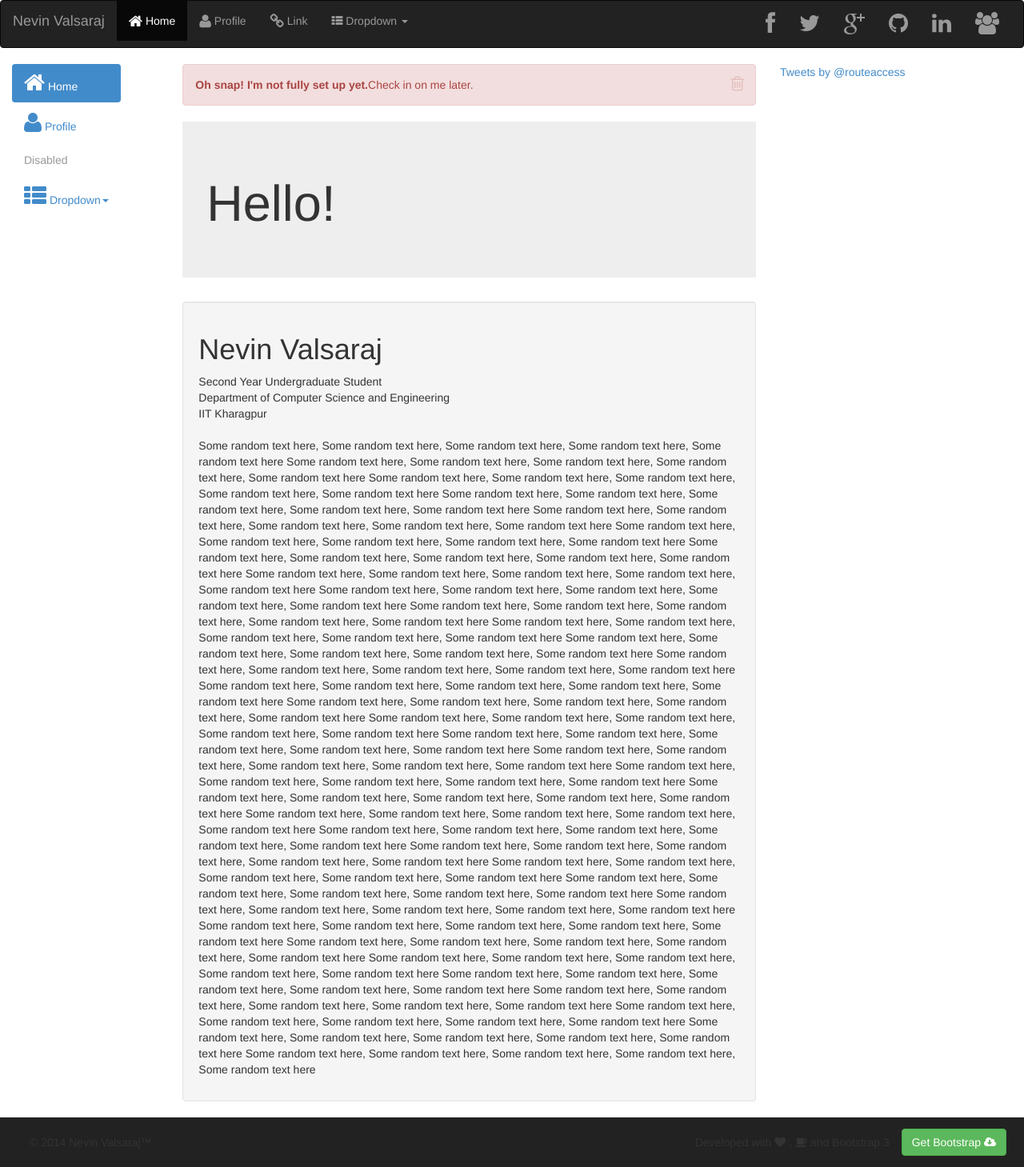
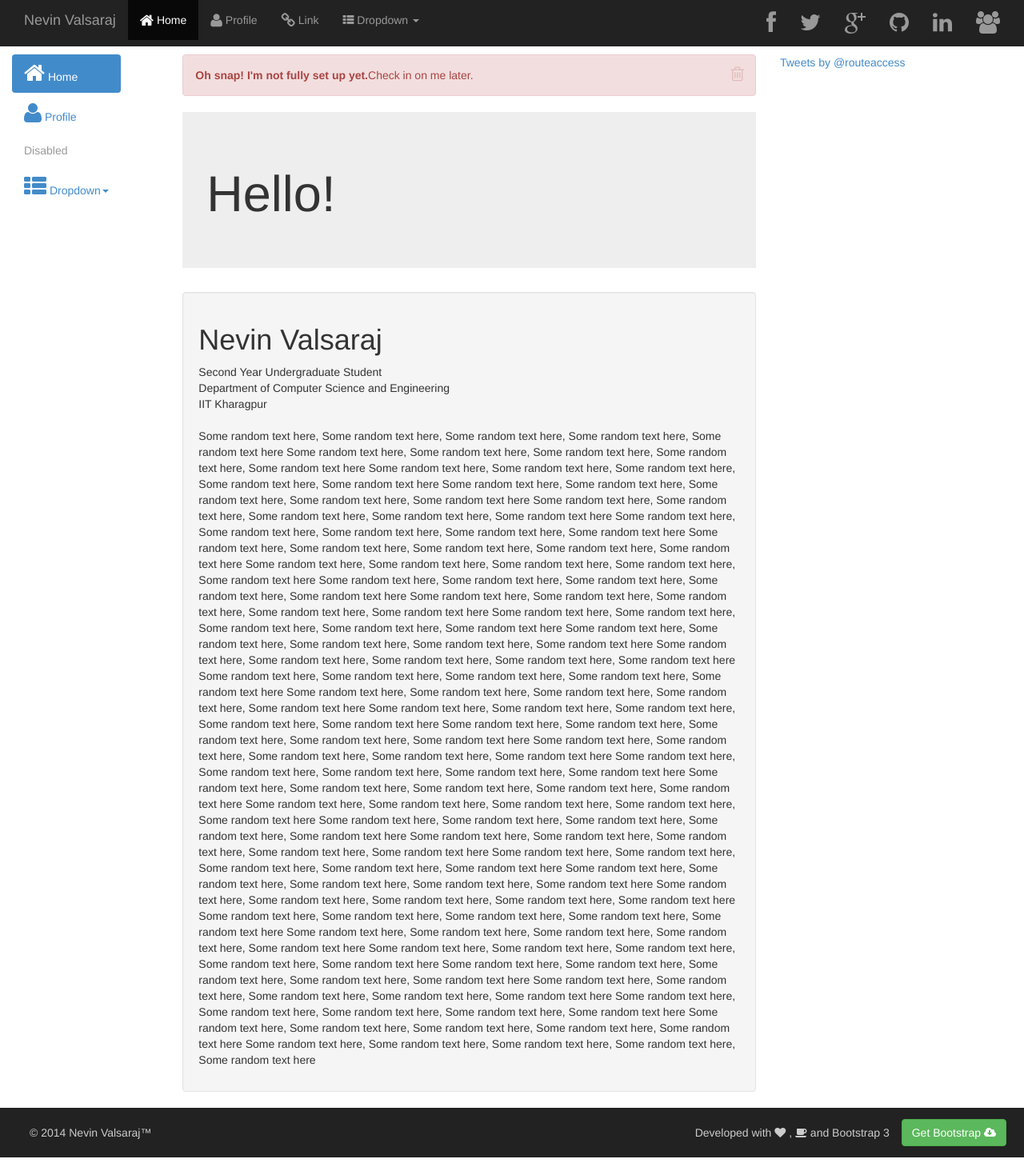
Before and after one commit to nevinvalsaraj/nevinvalsaraj.com, a Jekyll site: the page built from home.html, in a window 1280 px wide. Shown: the whole page at 80% size. Built offline with Jekyll 4.4.1, drawn with Linux system fonts in a browser that asks for light colours; comment, search, counter and statistics services are not loaded.

Commit message:
Adding stylesheet for home.html

```diff
--- /dev/null
+++ b/css/home.css
@@ -0,0 +1,15 @@
+footer.navbar-inverse-bottom{
+    background-color: #222;
+    padding: 6px 22px 6px 22px;
+    color: #ccc;
+}
+nav.navbar{
+    padding: 6px 22px 6px 22px;
+    color: #ccc;
+}
+div#content{
+    padding-top: 10px;
+}
+body{
+    overflow-x: hidden;
+}
--- a/home.html
+++ b/home.html
@@ -9,6 +9,7 @@
 
 <link href="{{ " /css/bootstrap.min.css " | prepend: site.baseurl }}" rel="stylesheet">
 <link rel="stylesheet" href="{{ " /font-awesome/css/font-awesome.min.css " | prepend: site.baseurl}}">
+<link rel="stylesheet" href="{{ " /css/home.css " | prepend: site.baseurl}}">
 
 <!-- HTML5 shim and Respond.js IE8 support of HTML5 elements and media queries -->
 <!--[if lt IE 9]>
@@ -16,7 +17,7 @@
       <script src="https://oss.maxcdn.com/libs/respond.js/1.4.2/respond.min.js"></script>
     <![endif]-->
 
-<body data-spy="scroll" data-target=".sidebar_nav">
+<body data-spy="scroll">
     <div class="row container-fluid">
 
         <script type="text/javascript">
@@ -24,7 +25,7 @@
         </script>
 
         <div class="row container-fluid">
-            <nav class="navbar navbar-inverse" role="navigation">
+            <nav class="navbar-inverse" role="navigation">
                 <div class="container-fluid">
                     <!-- Brand and toggle get grouped for better mobile display -->
                     <div class="navbar-header">
@@ -82,7 +83,7 @@
                 <!-- /.container-fluid -->
             </nav>
         </div>
-        <div class="row container-fluid">
+        <div id="content" class="row container-fluid" data-target=".sidebar_nav">
             <div class="col-md-2 hidden-xs hidden-sm sidebar_nav">
                 <ul class="nav nav-pills nav-stacked" style="max-width = 300px; width = 100%; position: fixed; ">
                     <li class="active"><a href="#home"><i class="fa fa-home fa-2x"></i>  Home</a>
@@ -156,12 +157,7 @@
         </footer>
     </div>
 </body>
-<style type="text/css">
-    .navbar-inverse-bottom{
-        background-color: #222;
-        padding: 6px 22px 6px 22px;
-    }
-</style>
+
 <script src="{{ " /js/jquery210.min.js " | prepend: site.baseurl }}"></script>
 <script>
 $('li').click(function() {
```
